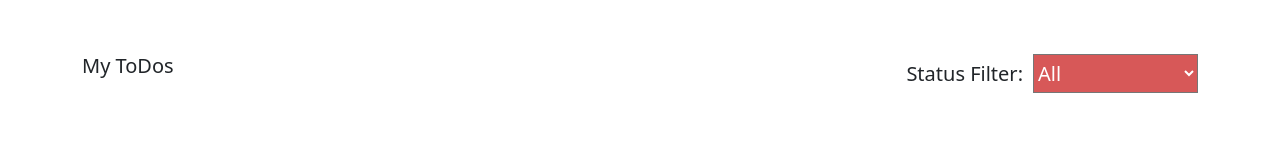
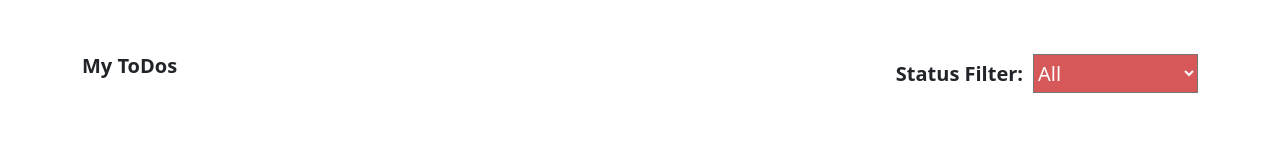
Before and after one commit to BalavigneshRajasekar/react-to-do-app, a React (Vite) app in the folder To-Do/: page / in a window 1280 px wide. Shown: the part 156-300 px from the top of the page. Built offline with nearby package versions, Linux system fonts and the light colour scheme.

Commit message:
Implement style

```diff
--- a/To-Do/src/ToDo.jsx
+++ b/To-Do/src/ToDo.jsx
@@ -95,8 +95,8 @@ function ToDo() {
       {/* Filter bar */}
 
       <div className="d-flex justify-content-between mt-5">
-        <h5>My ToDos</h5>
-        <h5>
+        <h5 className="fw-bold">My ToDos</h5>
+        <h5 className="fw-bold">
           Status Filter:
           <select
             className="select py-1"
```
